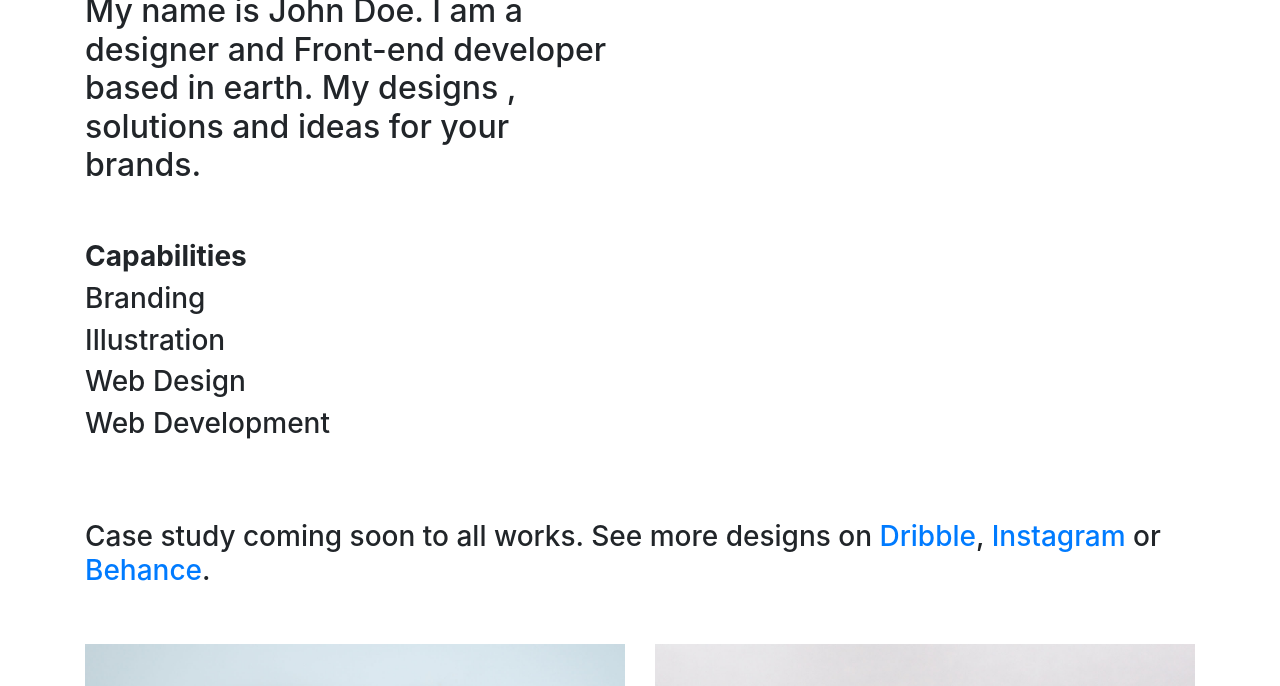
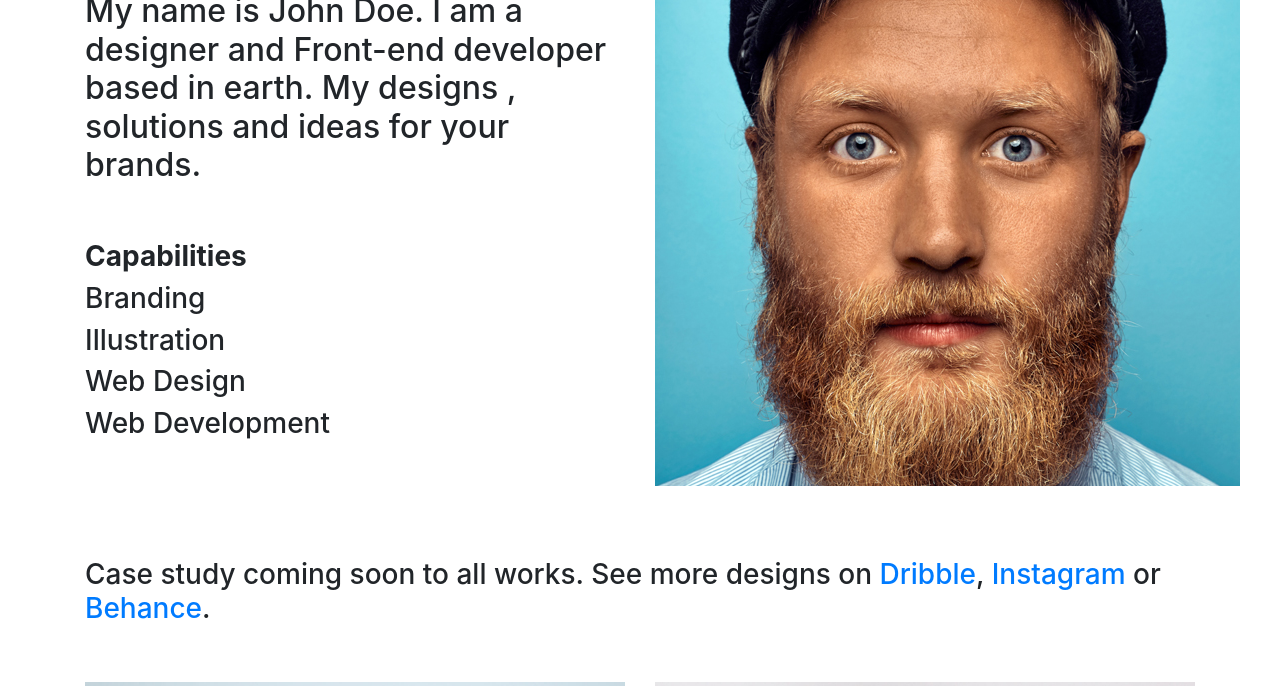
Before and after one commit to omgitsfaraaz/assignments, a plain HTML site: page index.html in a window 1280 px wide. Shown: the part 520-1206 px from the top of the page. Drawn offline with nearby package versions, Linux system fonts and the light colour scheme; the site is published under a folder, as on GitHub Pages, so addresses that start at the root find nothing.

Commit message:
added image

```diff
--- a/index.html
+++ b/index.html
@@ -32,7 +32,7 @@
 
 			</div>
 			<div class="col-md-6">
-				<img src="/img/portrait.jpg" alt="">
+				<img src="img/portrait.jpg" alt="">
 			</div>
 		</div><br><br><br>
 		<div>
```
